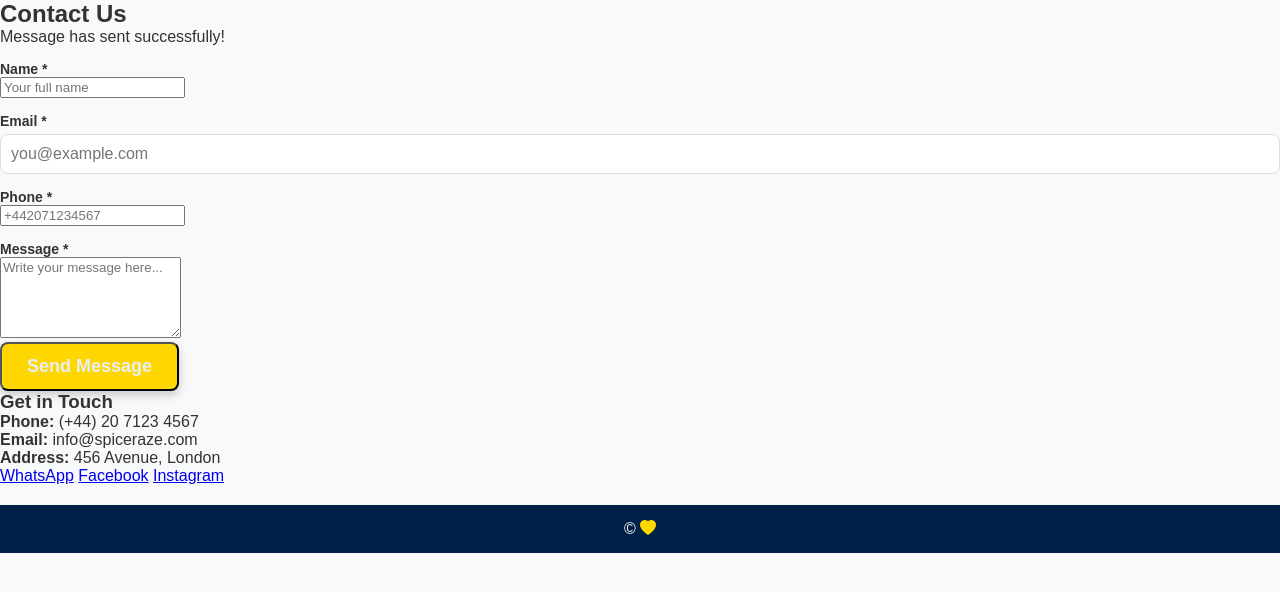
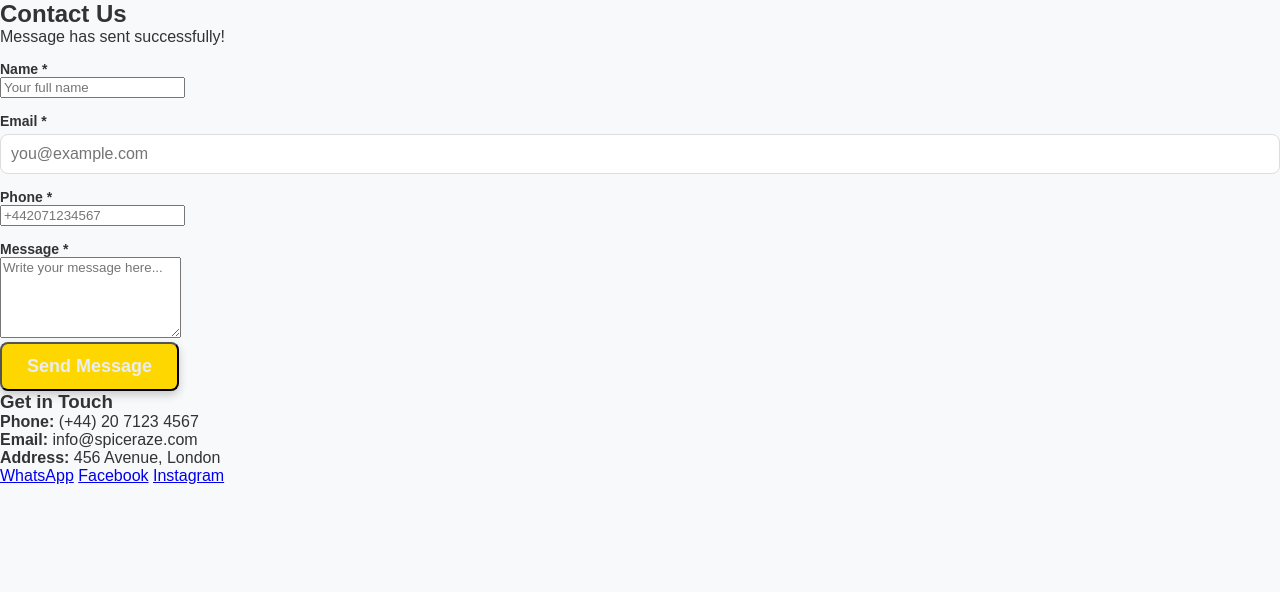
Before and after one commit to pun-02/group-D, a plain HTML site: page contact.html in a window 1280 px wide. Drawn offline with nearby package versions, Linux system fonts and the light colour scheme.

Commit message:
Update contact.html

```diff
--- a/contact.html
+++ b/contact.html
@@ -60,12 +60,6 @@
         </div>
     </section>
     <!-- Footer -->
-    <footer>
-        <p>&copy;  <i class="bi bi-heart-fill"></i></p>
-    </footer>
-
-
-
     <script src="js/Script.js"></script>
 
 
```
